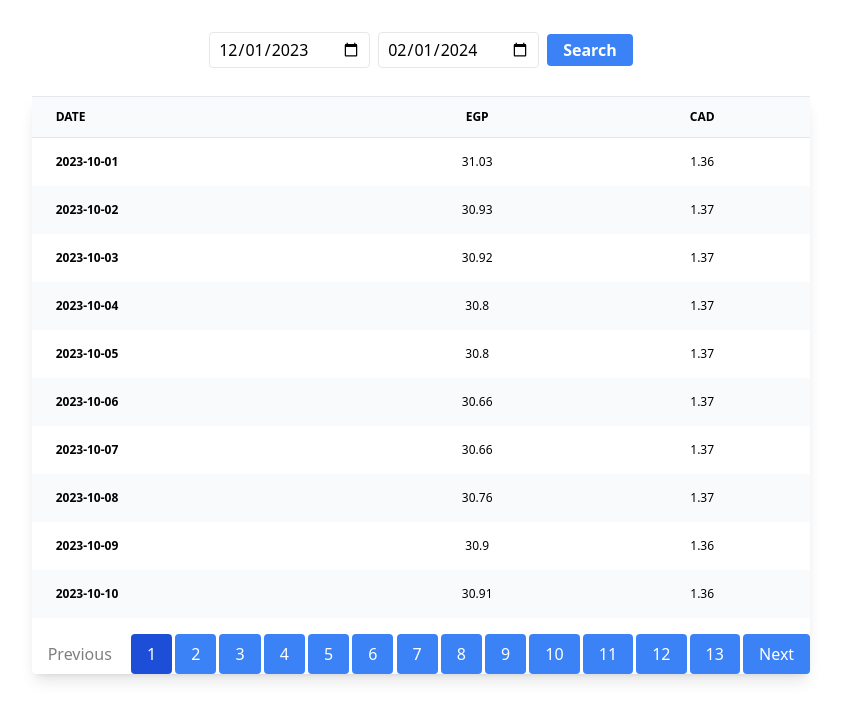
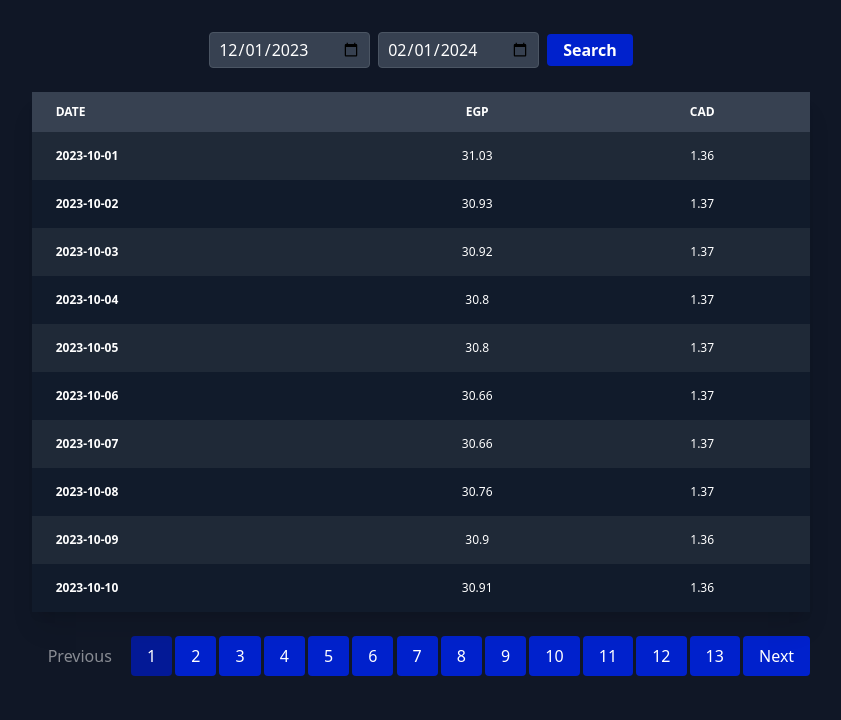
Before and after one commit to se-omar/swipex-challenge, a React (Vite) app: page / in a window 1280 px wide. Shown: the top 720 px of the page, without its empty margins (219-1060 px from the left). Built offline with nearby package versions, Linux system fonts and the light colour scheme.

Commit message:
css fixes

```diff
--- a/src/ExchangeRates.tsx
+++ b/src/ExchangeRates.tsx
@@ -62,71 +62,72 @@ const ExchangeRates = () => {
   }, []);
 
   return (
-    <>
-      <div className="">
+    <div>
+      <div className="text-white">
         <input
           type="date"
-          className="px-2 py-1 border rounded mr-2"
+          className="px-2 py-1 border rounded mr-2 bg-gray-700 border-gray-600 text-white"
           value={startDate}
           onChange={(e) => setStartDate(e.target.value)}
         />
         <input
           type="date"
-          className="px-2 py-1 border rounded mr-2"
+          className="px-2 py-1 border rounded mr-2 bg-gray-700 border-gray-600 text-white"
           value={endDate}
           onChange={(e) => setEndDate(e.target.value)}
         />
         <button
-          className="bg-blue-500 hover:bg-blue-700 text-white font-bold py-1 px-4 rounded"
+          className="bg-[#0021CC] hover:bg-[#021AA2]/90 text-white font-bold py-1 px-4 rounded"
           onClick={fetchApiRates}
         >
           Search
         </button>
       </div>
 
-      <section className="py-1 bg-blueGray-50">
       <div className="w-auto xl:w-8/12 mb-12 xl:mb-0 px-4 mx-auto mt-6">
-          <div className="relative flex flex-col min-w-0 break-words bg-white w-full mb-6 shadow-lg rounded ">
+        <div className="relative flex flex-col min-w-0 break-words w-full mb-6 shadow-xl rounded border-gray-700">
           <div className="block w-full overflow-x-auto">
-              <table className="items-center bg-transparent w-full border-collapse ">
-                <thead style={{ backgroundColor: "#F8FAFC" }}>
+            <table className="items-center w-full border-collapse text-white">
+              <thead className="bg-gray-700">
                 <tr>
-                    <th className="px-6 bg-blueGray-50 text-blueGray-500 align-middle border border-solid border-blueGray-100 py-3 text-xs uppercase border-l-0 border-r-0 whitespace-nowrap font-semibold text-left">
+                  <th className="px-6 py-3 text-xs font-semibold text-left uppercase">
                     Date
                   </th>
-                    <th className="px-6 bg-blueGray-50 text-blueGray-500 align-middle border border-solid border-blueGray-100 py-3 text-xs uppercase border-l-0 border-r-0 whitespace-nowrap font-semibold ">
+                  <th className="px-6 py-3 text-xs font-semibold uppercase">
                     EGP
                   </th>
-                    <th className="px-6 bg-blueGray-50 text-blueGray-500 align-middle border border-solid border-blueGray-100 py-3 text-xs uppercase border-l-0 border-r-0 whitespace-nowrap font-semibold ">
+                  <th className="px-6 py-3 text-xs font-semibold uppercase">
                     CAD
                   </th>
                 </tr>
               </thead>
 
-                <tbody>
+              <tbody className="bg-gray-800">
                 {currentRates.map((rate) => (
                   <tr key={rate.date}>
-                      <th className="border-t-0 px-6 align-middle border-l-0 border-r-0 text-xs whitespace-nowrap p-4 text-left text-blueGray-700 ">
+                    <th className="border-t-0 px-6 align-middle border-l-0 border-r-0 text-xs whitespace-nowrap p-4 text-left">
                       {rate.date}
                     </th>
-                      <td className="border-t-0 px-6 align-middle border-l-0 border-r-0 text-xs whitespace-nowrap p-4 ">
+                    <td className="border-t-0 px-6 align-middle border-l-0 border-r-0 text-xs whitespace-nowrap p-4">
                       {rate.EGP}
                     </td>
-                      <td className="border-t-0 px-6 align-middle border-l-0 border-r-0 text-xs whitespace-nowrap p-4 ">
+                    <td className="border-t-0 px-6 align-middle border-l-0 border-r-0 text-xs whitespace-nowrap p-4">
                       {rate.CAD}
                     </td>
                   </tr>
                 ))}
               </tbody>
             </table>
+          </div>
+        </div>
 
         <div className="flex justify-between mt-4">
           <button
             onClick={previousPage}
-                  className={`py-2 px-4 rounded ${
+            className={`py-2 px-4 rounded text-white ${
               currentPage === 1
                 ? "opacity-50 cursor-not-allowed"
-                      : "bg-blue-500 text-white"
+                : "bg-[#0021CC] hover:bg-[#021AA2]/90"
             }`}
             disabled={currentPage === 1}
           >
@@ -136,10 +137,10 @@ const ExchangeRates = () => {
             <button
               key={index}
               onClick={() => changePage(index + 1)}
-                    className={`py-2 px-4 rounded ${
+              className={`py-2 px-4 rounded text-white ${
                 index + 1 === currentPage
-                        ? "bg-blue-700 text-white"
-                        : "bg-blue-500 text-white"
+                  ? "bg-[#021AA2]/90"
+                  : "bg-[#0021CC] hover:bg-[#021AA2]/90"
               }`}
             >
               {index + 1}
@@ -147,10 +148,10 @@ const ExchangeRates = () => {
           ))}
           <button
             onClick={nextPage}
-                  className={`py-2 px-4 rounded ${
+            className={`py-2 px-4 rounded text-white ${
               currentPage === totalPages
                 ? "opacity-50 cursor-not-allowed"
-                      : "bg-blue-500 text-white"
+                : "bg-[#0021CC] hover:bg-[#021AA2]/90"
             }`}
             disabled={currentPage === totalPages}
           >
@@ -159,9 +160,6 @@ const ExchangeRates = () => {
         </div>
       </div>
     </div>
-        </div>
-      </section>
-    </>
   );
 };
 
--- a/src/index.css
+++ b/src/index.css
@@ -3,5 +3,9 @@
 @tailwind utilities;
 
 tr:nth-child(even) {
-  background-color: #F8FAFC;
+  background-color: #111B2B;
 }
+
+body {
+	background-color: #101726;
+}
```
Lines whose indentation alone changed are shown as unchanged.
